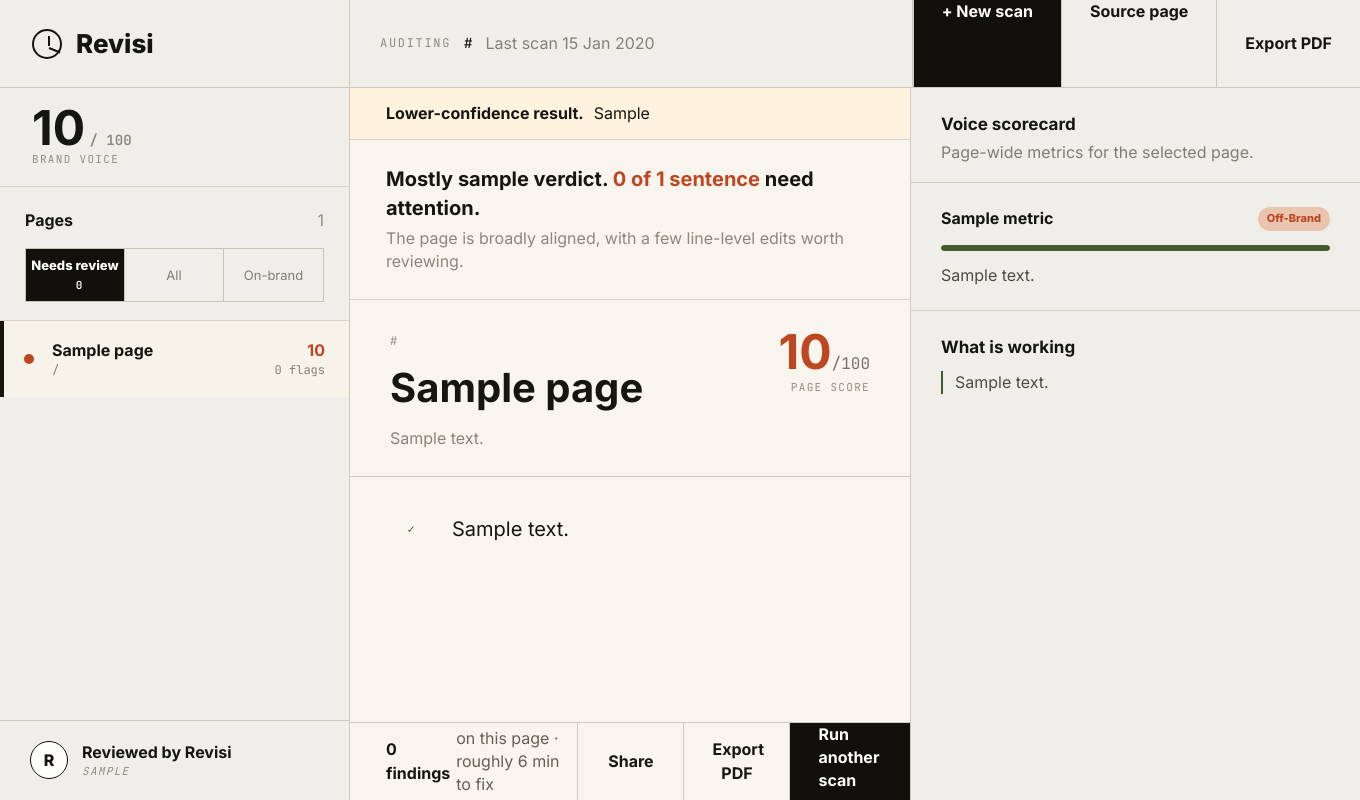
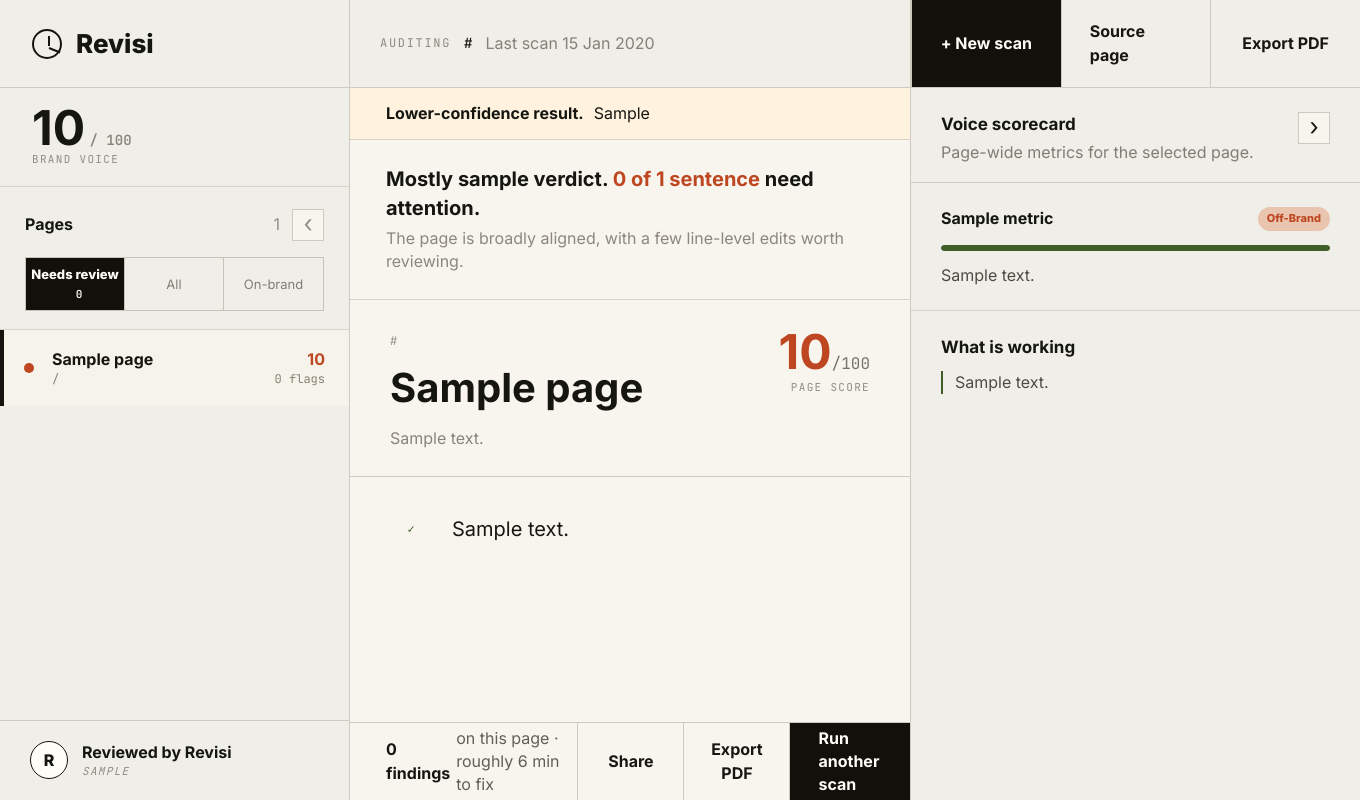
Before and after one commit to josephsaba3/revisi, a FastAPI app: template app/templates/result.html in a window 1360 px wide. Run offline with FastAPI, Linux system fonts and the light colour scheme; the template is opened without the code that fills it: most values are stand-ins (such as "Sample title", 1, 10 or a date in 2020); some libraries are stand-ins or nearby versions.

Commit message:
sidebar toggles

```diff
--- a/app/static/styles.css
+++ b/app/static/styles.css
@@ -1978,10 +1978,22 @@ button:disabled {
   grid-template-rows: 88px 1fr 78px;
 }
 
+.audit-workspace.is-pages-collapsed {
+  grid-template-columns: 52px minmax(560px, 1fr) 450px;
+}
+
+.audit-workspace.is-scorecard-collapsed {
+  grid-template-columns: 350px minmax(560px, 1fr) 52px;
+}
+
+.audit-workspace.is-pages-collapsed.is-scorecard-collapsed {
+  grid-template-columns: 52px minmax(560px, 1fr) 52px;
+}
+
 .audit-topbar {
   grid-column: 1 / -1;
   display: grid;
-  grid-template-columns: 350px 1fr auto;
+  grid-template-columns: 350px 1fr 450px;
   border-bottom: 1px solid #cfcac0;
   background: #efeee8;
 }
@@ -2052,12 +2064,20 @@ button:disabled {
   border-left: 1px solid #cfcac0;
 }
 
+.audit-actions {
+  display: grid;
+  grid-template-columns: repeat(3, 1fr);
+}
+
 .audit-actions a,
 .audit-actions button,
 .audit-bottom-bar a,
 .audit-bottom-bar button,
 .finding-actions button {
   height: 100%;
+  display: inline-flex;
+  align-items: center;
+  justify-content: center;
   border: 0;
   border-left: 1px solid #cfcac0;
   background: transparent;
@@ -2120,16 +2140,88 @@ button:disabled {
 
 .page-list-head {
   display: flex;
+  align-items: center;
   justify-content: space-between;
   padding: 22px 25px 16px;
 }
 
+.page-list-head > div {
+  min-width: 0;
+  display: flex;
+  align-items: baseline;
+  justify-content: space-between;
+  gap: 12px;
+  flex: 1;
+}
+
 .page-list-head h2 {
   font-size: 16px;
 }
 
 .page-list-head span {
   color: #918d83;
+}
+
+.pages-toggle {
+  width: 32px;
+  height: 32px;
+  flex: 0 0 auto;
+  display: grid;
+  place-items: center;
+  margin-left: 12px;
+  border: 1px solid #cfcac0;
+  background: #f7f5ee;
+  color: #171611;
+  font-size: 24px;
+  line-height: 1;
+}
+
+.pages-toggle span {
+  display: block;
+  transform: translateY(-1px);
+}
+
+.audit-workspace.is-pages-collapsed .audit-topbar {
+  grid-template-columns: 52px 1fr 450px;
+}
+
+.audit-workspace.is-pages-collapsed.is-scorecard-collapsed .audit-topbar {
+  grid-template-columns: 52px 1fr 52px;
+}
+
+.audit-workspace.is-pages-collapsed .audit-brand span:not(.audit-mark),
+.audit-workspace.is-pages-collapsed .site-score,
+.audit-workspace.is-pages-collapsed .page-list-head > div,
+.audit-workspace.is-pages-collapsed .page-tabs,
+.audit-workspace.is-pages-collapsed .page-row,
+.audit-workspace.is-pages-collapsed .reviewed-by {
+  display: none;
+}
+
+.audit-workspace.is-pages-collapsed .audit-brand {
+  justify-content: center;
+  padding: 0;
+}
+
+.audit-workspace.is-pages-collapsed .audit-mark {
+  width: 28px;
+  height: 28px;
+}
+
+.audit-workspace.is-pages-collapsed .audit-pages {
+  overflow: hidden;
+}
+
+.audit-workspace.is-pages-collapsed .page-list-head {
+  height: 100%;
+  padding: 20px 9px;
+  align-items: flex-start;
+  justify-content: center;
+}
+
+.audit-workspace.is-pages-collapsed .pages-toggle {
+  margin-left: 0;
+  transform: rotate(180deg);
 }
 
 .page-tabs {
@@ -2515,6 +2607,10 @@ button:disabled {
 }
 
 .scorecard-head {
+  display: flex;
+  align-items: flex-start;
+  justify-content: space-between;
+  gap: 16px;
   padding: 24px 30px 18px;
   border-bottom: 1px solid #cfcac0;
 }
@@ -2526,6 +2622,54 @@ button:disabled {
 .scorecard-head p {
   margin-top: 4px;
   color: #817d73;
+}
+
+.scorecard-toggle {
+  width: 32px;
+  height: 32px;
+  flex: 0 0 auto;
+  display: grid;
+  place-items: center;
+  border: 1px solid #cfcac0;
+  background: #f7f5ee;
+  color: #171611;
+  font-size: 24px;
+  line-height: 1;
+}
+
+.scorecard-toggle span {
+  display: block;
+  transform: translateY(-1px);
+}
+
+.audit-workspace.is-scorecard-collapsed .audit-topbar {
+  grid-template-columns: 350px 1fr 52px;
+}
+
+.audit-workspace.is-scorecard-collapsed .audit-actions a,
+.audit-workspace.is-scorecard-collapsed .audit-actions button {
+  display: none;
+}
+
+.audit-workspace.is-scorecard-collapsed .scorecard-panel {
+  overflow: hidden;
+}
+
+.audit-workspace.is-scorecard-collapsed .scorecard-head {
+  height: 100%;
+  padding: 20px 9px;
+  align-items: flex-start;
+  justify-content: center;
+}
+
+.audit-workspace.is-scorecard-collapsed .scorecard-head > div,
+.audit-workspace.is-scorecard-collapsed .scorecard-metric,
+.audit-workspace.is-scorecard-collapsed .scorecard-notes {
+  display: none;
+}
+
+.audit-workspace.is-scorecard-collapsed .scorecard-toggle {
+  transform: rotate(180deg);
 }
 
 .scorecard-metric {
--- a/app/templates/result.html
+++ b/app/templates/result.html
@@ -40,8 +40,13 @@
 
     <section class="page-list">
       <div class="page-list-head">
-        <h2>Pages</h2>
-        <span>1</span>
+        <div>
+          <h2>Pages</h2>
+          <span>1</span>
+        </div>
+        <button class="pages-toggle" type="button" aria-label="Collapse pages sidebar" aria-pressed="false" data-pages-toggle>
+          <span aria-hidden="true">‹</span>
+        </button>
       </div>
       <div class="page-tabs" aria-label="Page filters">
         <button class="is-active" type="button">Needs review <span>{{ flagged_count }}</span></button>
@@ -174,8 +179,13 @@
 
   <aside class="scorecard-panel" aria-label="Page-wide metrics">
     <div class="scorecard-head">
-      <h2>Voice scorecard</h2>
-      <p>Page-wide metrics for the selected page.</p>
+      <div>
+        <h2>Voice scorecard</h2>
+        <p>Page-wide metrics for the selected page.</p>
+      </div>
+      <button class="scorecard-toggle" type="button" aria-label="Collapse voice scorecard" aria-pressed="false" data-scorecard-toggle>
+        <span aria-hidden="true">›</span>
+      </button>
     </div>
     {% for metric in metric_rows %}
       <section class="scorecard-metric">
```
Also changed, not shown: app/static/app.js (+40 -0 lines).
